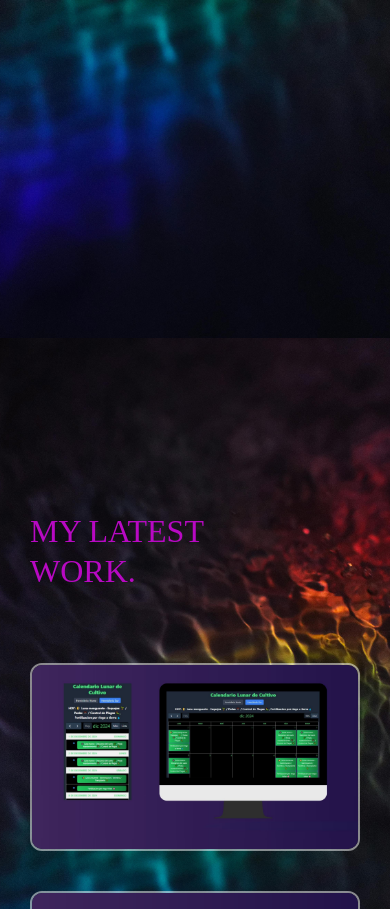
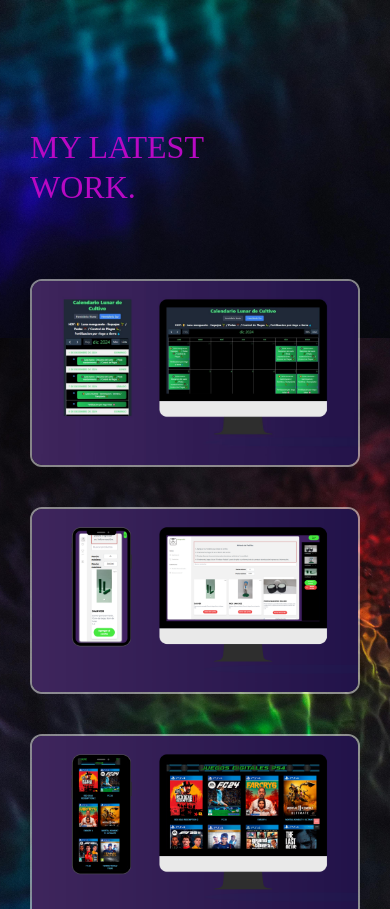
Before and after one commit to ec369/portfolio_ec, a React (Create React App) app: page / in a window 390 px wide. Shown: the part 3038-3947 px from the top of the page. Built offline with nearby package versions, Linux system fonts and the light colour scheme; the HTML template or start-up script is replaced by a standard one.

Commit message:
mejorando estilos

```diff
--- a/src/App.jsx
+++ b/src/App.jsx
@@ -10,7 +10,7 @@ import Contact from './components/Contact';
 
 const App = () => {
   return (
-    <div className="bg-site bg-cover bg-center bg-no-repeat bg-fixed">
+    <div className="bg-site bg-cover bg-center bg-no-repeat bg-fixed w-full min-h-screen overflow-x-hidden">
       {/* Header Section */}
       <div className="mb-12">
         <Header />
--- a/src/components/About.jsx
+++ b/src/components/About.jsx
@@ -35,7 +35,7 @@ const About = () => {
            initial='hidden'
            whileInView={'show'}
            viewport={{once: false, amount: 0.3}}
-          className='flex-1  '>
+          className='flex-1  lg:h-[640px]'>
                {/* stats */}
                <h2 className='h2 text-accent'>SKILLS.</h2>
                <div className='grid grid-cols-5  lg:grid-cols-2 gap-x-6 lg:gap-x-10 gap-y-6 mb-12 ssm:grid-cols-3'>
--- a/src/components/Work.jsx
+++ b/src/components/Work.jsx
@@ -20,7 +20,7 @@ const Work = () => {
         viewport={{once: false, amount: 0.3}}
         className='flex-1 flex flex-col gap-y-12 mb-10 lg:mb-0 '>
           {/* text */}
-          <div className='ssm:mt-96 lg:mt-0 '>
+          <div className=' lg:mt-0 '>
             <h2 className='h2 leading-tight text-accent '>
               My Latest  <br />
             Work.
```
